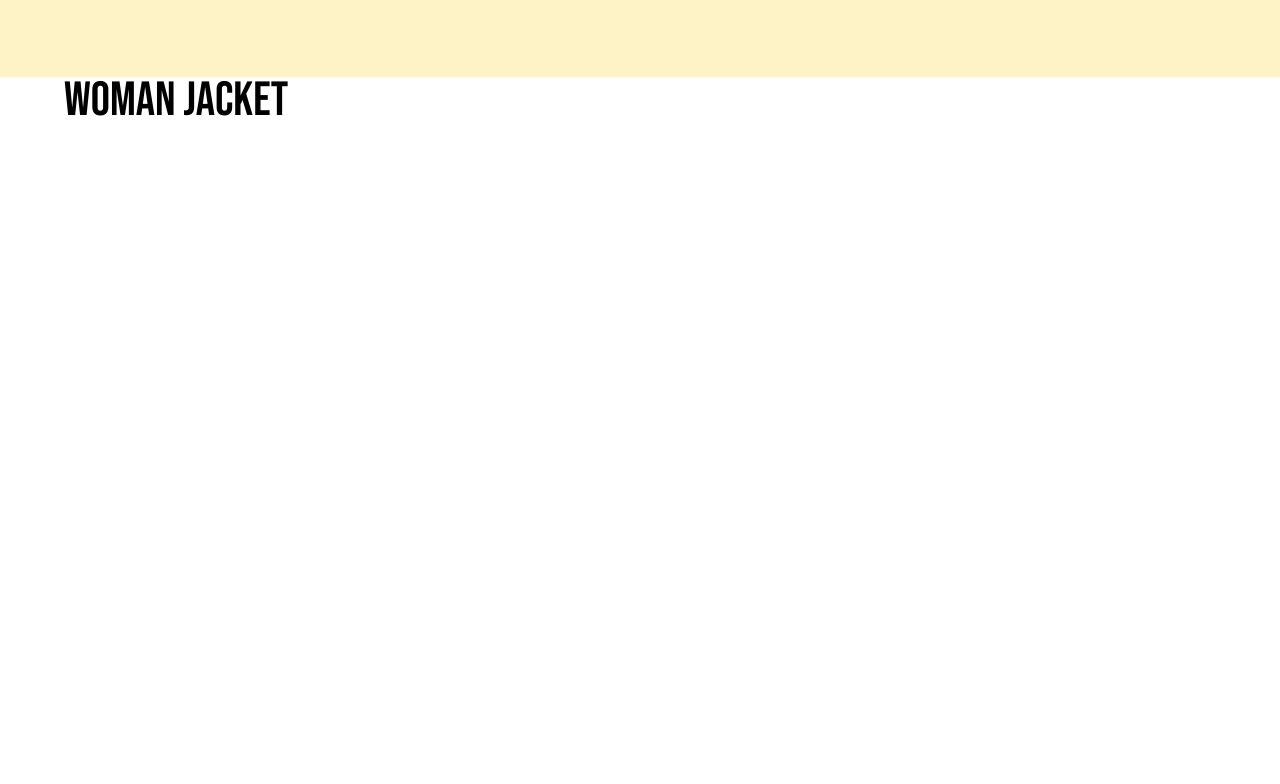
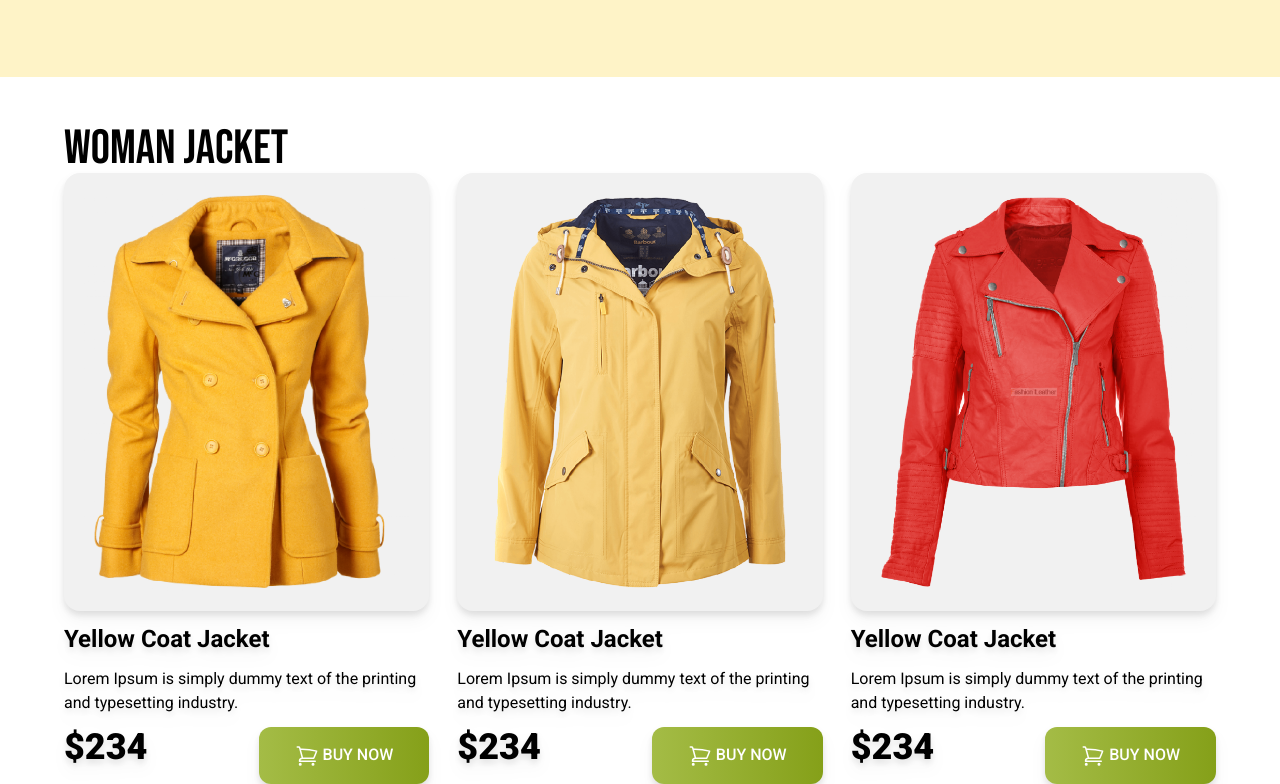
Before and after one commit to Tawkir711/penguin-fashion-by-talwind, a plain HTML site: page index.html in a window 1280 px wide. Shown: the part 570-1354 px from the top of the page. Before the commit the page ends 800 px from the top, so only its background shows below. Drawn offline with nearby package versions, Linux system fonts and the light colour scheme.

Commit message:
added section , jacker img

```diff
--- a/index.html
+++ b/index.html
@@ -5,12 +5,16 @@
     <meta name="viewport" content="width=device-width, initial-scale=1.0">
     <title>Penguin Fashion</title>
     <script src="https://cdn.tailwindcss.com"></script>
+    <!-- google fonts -->
     <link rel="preconnect" href="https://fonts.googleapis.com">
 <link rel="preconnect" href="https://fonts.gstatic.com" crossorigin>
-<link href="https://fonts.googleapis.com/css2?family=Bebas+Neue&display=swap" rel="stylesheet">
+<link href="https://fonts.googleapis.com/css2?family=Bebas+Neue&family=Roboto:wght@400;500;700;900&display=swap" rel="stylesheet">
 <style>
     .font-bebas{
         font-family: 'Bebas Neue', sans-serif;
+    }
+    .font-roboto{
+        font-family: 'Roboto', sans-serif;
     }
 </style>
 </head>
@@ -22,7 +26,7 @@
         </nav>
         <!-- banner section -->
         <div class="flex flex-col md:flex-row justify-between items-center  ">
-            <div class="space-y-3">
+            <div class="space-y-3 ">
                 <h1 class="text-7xl uppercase font-bebas"><span class="text-[#FABE4C]">Be the Penguins</span> <br>
                     <span class="text-blue-950">of Winter</span></h1>
                     <p>Lorem Ipsum is simply dummy text of the printing <br>
@@ -31,7 +35,6 @@
                         <svg xmlns="http://www.w3.org/2000/svg" fill="none" viewBox="0 0 24 24" stroke-width="1.5" stroke="currentColor" class="w-6 h-6 inline">
                             <path stroke-linecap="round" stroke-linejoin="round" d="M2.25 3h1.386c.51 0 .955.343 1.087.835l.383 1.437M7.5 14.25a3 3 0 00-3 3h15.75m-12.75-3h11.218c1.121-2.3 2.1-4.684 2.924-7.138a60.114 60.114 0 00-16.536-1.84M7.5 14.25L5.106 5.272M6 20.25a.75.75 0 11-1.5 0 .75.75 0 011.5 0zm12.75 0a.75.75 0 11-1.5 0 .75.75 0 011.5 0z" />
                           </svg>
-
                         Buy Now</button>
             </div>
             <div>
@@ -41,7 +44,62 @@
     </header>
     <main>
         <section class="max-w-6xl mx-auto">
-            <h3 class="text-5xl font-bebas">WOMAN JACkET</h3>
+            <!-- woman jacket -->
+            <h3 class="text-5xl font-bebas mt-12">WOMAN JACkET</h3>
+            <!-- jacket container -->
+            <!-- jakcet-1 -->
+            <div class="font-roboto grid grid-cols-1 md:grid-cols-2 lg:grid-cols-3 gap-7">
+                <div class="space-y-3 drop-shadow-lg">
+                    <div class="bg-[#f1f1f1] p-5 rounded-2xl">
+                        <img src="images/jacket-1.png" alt="">
+                    </div>
+                        <h4 class="text-2xl font-bold ">Yellow Coat Jacket </h4>
+                        <p>Lorem Ipsum is simply dummy text of the
+                            printing and typesetting industry.</p>
+                        <div class="flex justify-between">
+                            <h3 class="text-4xl font-black">$234</h3>
+                            <button class=" bg-gradient-to-r from-[#A4BC46] to-[#85A019]  py-4 px-9 rounded-xl	text-white uppercase font-medium  ">
+                                <svg xmlns="http://www.w3.org/2000/svg" fill="none" viewBox="0 0 24 24" stroke-width="1.5" stroke="currentColor" class="w-6 h-6 inline">
+                                    <path stroke-linecap="round" stroke-linejoin="round" d="M2.25 3h1.386c.51 0 .955.343 1.087.835l.383 1.437M7.5 14.25a3 3 0 00-3 3h15.75m-12.75-3h11.218c1.121-2.3 2.1-4.684 2.924-7.138a60.114 60.114 0 00-16.536-1.84M7.5 14.25L5.106 5.272M6 20.25a.75.75 0 11-1.5 0 .75.75 0 011.5 0zm12.75 0a.75.75 0 11-1.5 0 .75.75 0 011.5 0z" />
+                                  </svg>
+                                Buy Now</button>
+                        </div>
+                </div>
+                <!-- jakcet-2 -->
+                <div class="space-y-3 drop-shadow-lg">
+                    <div class="bg-[#f1f1f1] p-5 rounded-2xl">
+                        <img src="images/jacket-2.png" alt="">
+                    </div>
+                        <h4 class="text-2xl font-bold ">Yellow Coat Jacket </h4>
+                        <p>Lorem Ipsum is simply dummy text of the
+                            printing and typesetting industry.</p>
+                        <div class="flex justify-between">
+                            <h3 class="text-4xl font-black">$234</h3>
+                            <button class=" bg-gradient-to-r from-[#A4BC46] to-[#85A019]  py-4 px-9 rounded-xl	text-white uppercase font-medium  ">
+                                <svg xmlns="http://www.w3.org/2000/svg" fill="none" viewBox="0 0 24 24" stroke-width="1.5" stroke="currentColor" class="w-6 h-6 inline">
+                                    <path stroke-linecap="round" stroke-linejoin="round" d="M2.25 3h1.386c.51 0 .955.343 1.087.835l.383 1.437M7.5 14.25a3 3 0 00-3 3h15.75m-12.75-3h11.218c1.121-2.3 2.1-4.684 2.924-7.138a60.114 60.114 0 00-16.536-1.84M7.5 14.25L5.106 5.272M6 20.25a.75.75 0 11-1.5 0 .75.75 0 011.5 0zm12.75 0a.75.75 0 11-1.5 0 .75.75 0 011.5 0z" />
+                                  </svg>
+                                Buy Now</button>
+                        </div>
+                </div>
+                <!-- jakcet-3 -->
+                <div class="space-y-3 drop-shadow-lg">
+                    <div class="bg-[#f1f1f1] p-5 rounded-2xl">
+                        <img src="images/jacket-3.png" alt="">
+                    </div>
+                        <h4 class="text-2xl font-bold ">Yellow Coat Jacket </h4>
+                        <p>Lorem Ipsum is simply dummy text of the
+                            printing and typesetting industry.</p>
+                        <div class="flex justify-between">
+                            <h3 class="text-4xl font-black">$234</h3>
+                            <button class=" bg-gradient-to-r from-[#A4BC46] to-[#85A019]  py-4 px-9 rounded-xl	text-white uppercase font-medium  ">
+                                <svg xmlns="http://www.w3.org/2000/svg" fill="none" viewBox="0 0 24 24" stroke-width="1.5" stroke="currentColor" class="w-6 h-6 inline">
+                                    <path stroke-linecap="round" stroke-linejoin="round" d="M2.25 3h1.386c.51 0 .955.343 1.087.835l.383 1.437M7.5 14.25a3 3 0 00-3 3h15.75m-12.75-3h11.218c1.121-2.3 2.1-4.684 2.924-7.138a60.114 60.114 0 00-16.536-1.84M7.5 14.25L5.106 5.272M6 20.25a.75.75 0 11-1.5 0 .75.75 0 011.5 0zm12.75 0a.75.75 0 11-1.5 0 .75.75 0 011.5 0z" />
+                                  </svg>
+                                Buy Now</button>
+                        </div>
+                </div>
+            </div>
         </section>
     </main>
     <footer>
```
